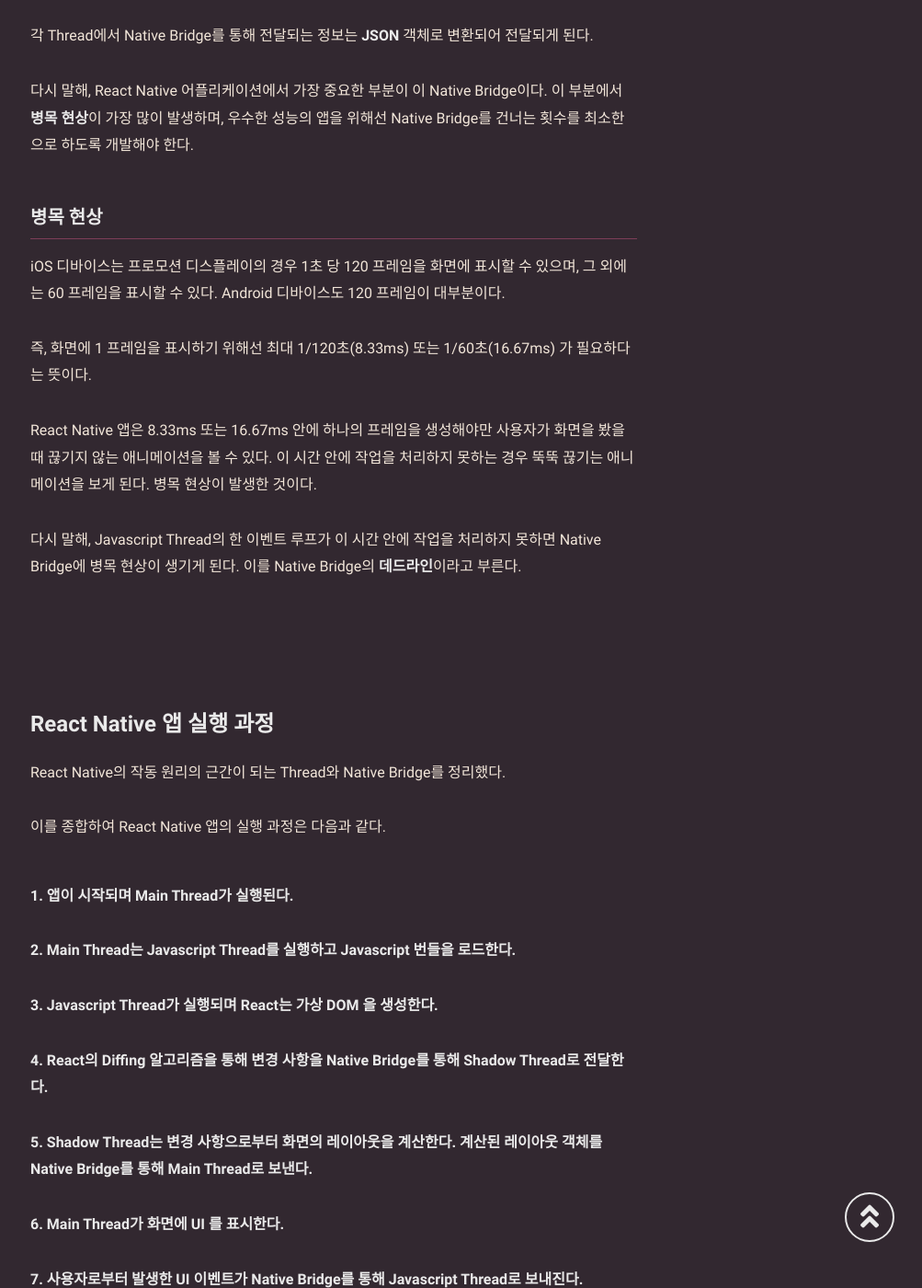
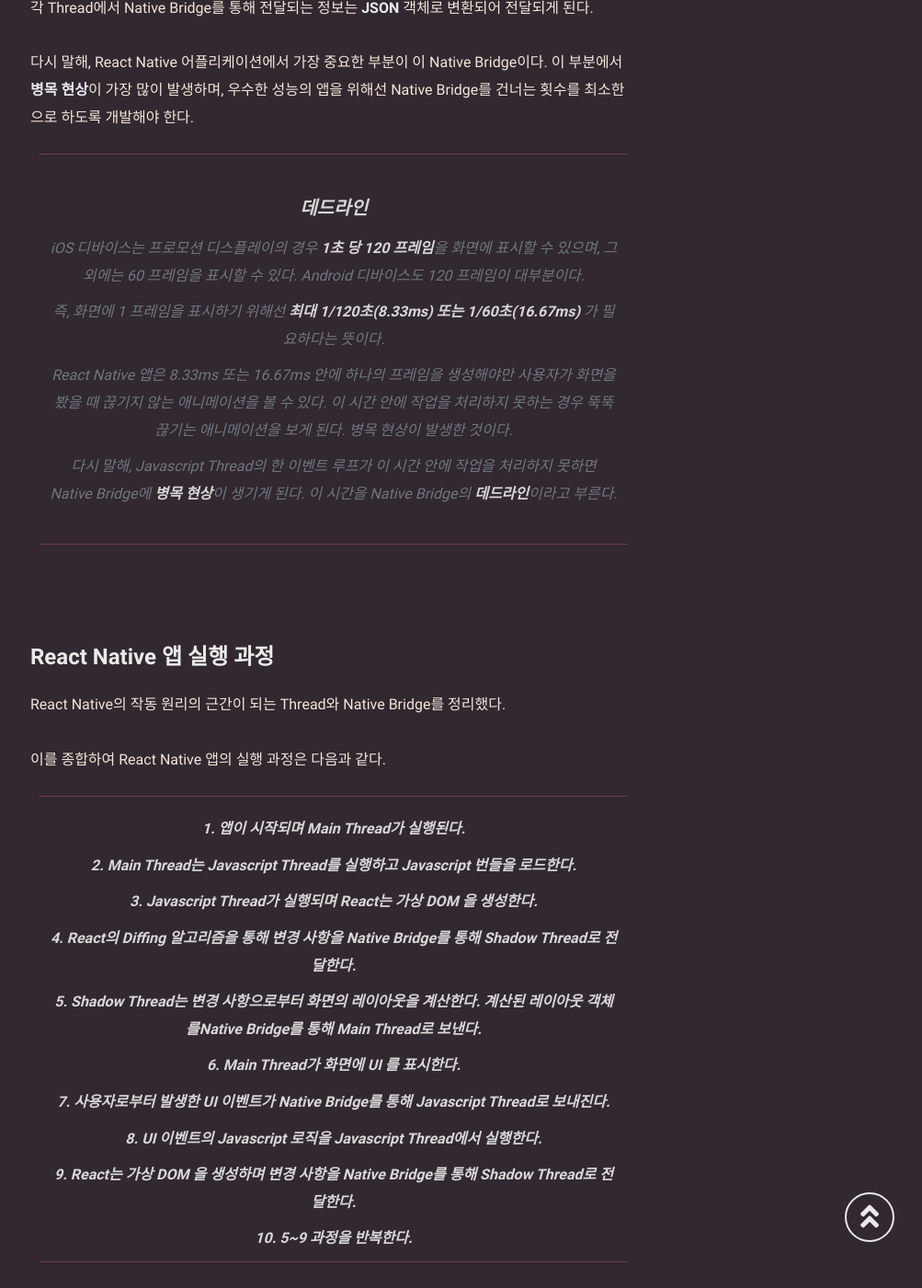
Before and after one commit to mniYUNSU/mniYUNSU.github.io, a Jekyll site: the page built from _posts/react-native-funda2/2023-03-20-react-native-funda2.md, in a window 1280 px wide and 1400 px high, scrolled down 3793 px. Shown: the whole window at 92% size, without its empty margins (277-1280 px from the left). Built offline with Jekyll 4.4.1, drawn with Linux system fonts in a browser that asks for light colours; some web fonts are replaced; comment, search, counter and statistics services are not loaded; some of the changed text lies outside the part shown.

Commit message:
edit : react native fundamentals 2

```diff
--- a/_posts/react-native-funda2/2023-03-20-react-native-funda2.md
+++ b/_posts/react-native-funda2/2023-03-20-react-native-funda2.md
@@ -18,9 +18,11 @@
 
 React Native 앱은 Javascript 기반의 크로스 플랫폼 개발 도구로서, 크게 두 가지 부분으로 구성되어 있다. **Native** 영역과 **Javascript** 영역이다.
 
-모바일 앱은 Android와 iOS 라는 두 플랫폼으로 분류되어 있다. 두 플랫폼은 각각 정해진 프로그래밍 언어를 기반으로 앱을 작동한다. Android는 Java와 Kotlin이며, iOS 는 Objective-C 와 Swift이다.
+모바일 앱은 Android와 iOS 라는 두 플랫폼으로 분류되어 있다. 두 플랫폼은 각각 정해진 프로그래밍 언어를 기반으로 앱을 작동한다. Android는 **Java와 Kotlin**이며, iOS 는 **Objective-C 와 Swift**이다.
 
-**React Native는 Javascript를 기반으로 하는데 어떻게 두 플랫폼에 모바일 앱을 배포할 수 있을까?** 그것은 React Native 앱은 위에서 말한 Native 영역, 그러니까 Android는 Java / Kotlin, iOS 는 Objective-C / Swift 환경을 Main Thread로 사용하여 앱을 실행 및 로드하고 **Javascript를 실행하기 위한 환경**을 구성하기 때문이다.
+**React Native는 Javascript를 기반으로 하는데 어떻게 두 플랫폼에 모바일 앱을 배포할 수 있을까?**
+
+그것은 React Native 앱은 위에서 말한 Native 영역, 그러니까 Android는 Java / Kotlin, iOS 는 Objective-C / Swift 환경을 Main Thread로 사용하여 앱을 실행 및 로드하고 **Javascript를 실행하기 위한 환경**을 구성하기 때문이다.
 
 Javascript를 실행하기 위한 환경에 대해 이야기 하기 전에 먼저 React Native 에서 사용하는 **Thread** 를 짚고 넘어가야 한다.
 
@@ -45,23 +47,26 @@
 
 React Native는 React의 **Diffing 알고리즘**을 활용해 이벤트 루프 종료 마다 UI 의 변경된 부분만, 그러니까 최소한의 변경사항 만 Main Thread로 전달한다.
 
-##### Diffing Algorithm
-
-React 에서의 UI 컴포넌트들은 실제 DOM의 노드가 아닌 **Virtual DOM**이다. React는 이 가상 DOM을 활용해 최소한의 변경 사항을 파악하여 그 부분만 리렌더링한다. 이 때 사용하는 알고리즘이 Diffing 알고리즘이다.
-
-React 환경에서 컴포넌트의 특정 상태가 변경된 경우, React는 상태가 변경된 컴포넌트를 **Dirty** 하다 판단한다.React에서 이 Dirty 컴포넌트를 찾는 방법은 기존 트리와 업데이트 될 트리의 레벨 별 트리를 비교하는 것으로 찾는다.
-
- <figure>
- <img src="./../../images/reactnative-fundas1.png" alt="reactnative-fundas1"><figcaption>Fig 1. 컴포넌트의 레벨 별 비교</figcaption></figure>
-
-그래서 매 이벤트 루프 마다 이 Dirty 한 컴포넌트를 확인하고 상태 값만 변했다면 그 값만 업데이트하고 컴포넌트가 변경되었다면 현재 노드를 포함한 자식 노드들의 가상 DOM을 렌더링하여 기존 가상 DOM을 대체한다.
-
- <figure>
- <img src="./../../images/reactnative-fundas2.png" alt="reactnative-fundas2"><figcaption>Fig 2. 가상 DOM 업데이트 방식</figcaption></figure>
-
-이 과정이 실제 DOM 이었다면 매우 무거운 작업이겠지만 가상 DOM이기 때문에 그 작업이 크지 않다. 또한 이 컴포넌트의 업데이트가 루트 컴포넌트에서 진행되지 않고 일부 컴포넌트에서만 진행된다. 즉 **'지역성'**을 띄고 있어 실제로 Dirty 컴포넌트의 비교 횟수가 많지 않다.
-
-그럼에도 하위 컴포넌트들의 리렌더링을 방지하고자 한다면 그 컴포넌트를 메모이제이션하는 것으로 성능 최적화를 수행할 수 있다.
+> #### Diffing Algorithm
+>
+> React 에서의 UI 컴포넌트들은 실제 DOM의 노드가 아닌 **Virtual DOM**이다. React는 이 가상 DOM을 활용해 최소한의 변경 사항을 파악하여 그 부분만 리렌더링한다.
+>
+> 이 때 사용하는 알고리즘이 **Diffing 알고리즘**이다.
+>
+> React 환경에서 컴포넌트의 특정 상태가 변경된 경우, React는 상태가 변경된 컴포넌트를 **Dirty** 하다 판단한다. React에서 이 Dirty 컴포넌트를 찾는 방법은 기존 트리와 업데이트 될 트리의 **레벨 별 트리**를 비교하는 것으로 찾는다.
+>
+> <figure>
+>  <img src="./../../images/reactnative-fundas1.png" alt="reactnative-fundas1"><figcaption>Fig 1. 컴포넌트의 레벨 별 비교</figcaption></figure>
+>
+> 그래서 매 이벤트 루프 마다 이 Dirty 한 컴포넌트를 확인하고 상태 값만 변했다면 그 값만 업데이트하고 컴포넌트가 변경되었다면 현재 노드를 포함한 자식 노드들의 가상 DOM을 렌더링하여 기존 가상 DOM을 대체한다.
+>
+> <figure>
+>  <img src="./../../images/reactnative-fundas2.png" alt="reactnative-fundas2"><figcaption>Fig 2. 가상 DOM 업데이트 방식</figcaption></figure>
+>
+> 이 과정이 실제 DOM 이었다면 매우 무거운 작업이겠지만 가상 DOM이기 때문에 그 작업이 크지 않다. 또한 이 컴포넌트의 업데이트가 루트 컴포넌트에서 진행되지 않고 일부 컴포넌트에서만 진행된다. 즉 **'지역성'**을 띄고 있어 실제로 Dirty 컴포넌트의 비교 횟수가 많지 않다.
+>
+> 그럼에도 하위 컴포넌트들의 리렌더링을 방지하고자 한다면 그 컴포넌트를 **메모이제이션**하는 것으로 성능 최적화를 수행할 수 있다.
+> <br> <br>
 
 <br>
 
@@ -71,7 +76,6 @@
 
 이 Shadow Thread는 변경 사항에 맞는 **화면의 레이아웃을 계산**한다. 계산이 끝난 레이아웃의 파라미터 또는 객체를 Main Thread로 보내는 역할을 수행한다.
 
-<br>
 <br>
 
 # Native Bridge
@@ -84,17 +88,17 @@
 
 다시 말해, React Native 어플리케이션에서 가장 중요한 부분이 이 Native Bridge이다. 이 부분에서 **병목 현상**이 가장 많이 발생하며, 우수한 성능의 앱을 위해선 Native Bridge를 건너는 횟수를 최소한으로 하도록 개발해야 한다.
 
-### 병목 현상
+> #### 데드라인
+>
+> iOS 디바이스는 프로모션 디스플레이의 경우 **1초 당 120 프레임**을 화면에 표시할 수 있으며, 그 외에는 60 프레임을 표시할 수 있다. Android 디바이스도 120 프레임이 대부분이다.
+>
+> 즉, 화면에 1 프레임을 표시하기 위해선 **최대 1/120초(8.33ms) 또는 1/60초(16.67ms)** 가 필요하다는 뜻이다.
+>
+> React Native 앱은 8.33ms 또는 16.67ms 안에 하나의 프레임을 생성해야만 사용자가 화면을 봤을 때 끊기지 않는 애니메이션을 볼 수 있다. 이 시간 안에 작업을 처리하지 못하는 경우 뚝뚝 끊기는 애니메이션을 보게 된다. 병목 현상이 발생한 것이다.
+>
+> 다시 말해, Javascript Thread의 한 이벤트 루프가 이 시간 안에 작업을 처리하지 못하면 Native Bridge에 **병목 현상**이 생기게 된다. 이 시간을 Native Bridge의 **데드라인**이라고 부른다.
+> <br> <br>
 
-iOS 디바이스는 프로모션 디스플레이의 경우 1초 당 120 프레임을 화면에 표시할 수 있으며, 그 외에는 60 프레임을 표시할 수 있다. Android 디바이스도 120 프레임이 대부분이다.
-
-즉, 화면에 1 프레임을 표시하기 위해선 최대 1/120초(8.33ms) 또는 1/60초(16.67ms) 가 필요하다는 뜻이다.
-
-React Native 앱은 8.33ms 또는 16.67ms 안에 하나의 프레임을 생성해야만 사용자가 화면을 봤을 때 끊기지 않는 애니메이션을 볼 수 있다. 이 시간 안에 작업을 처리하지 못하는 경우 뚝뚝 끊기는 애니메이션을 보게 된다. 병목 현상이 발생한 것이다.
-
-다시 말해, Javascript Thread의 한 이벤트 루프가 이 시간 안에 작업을 처리하지 못하면 Native Bridge에 병목 현상이 생기게 된다. 이를 Native Bridge의 **데드라인**이라고 부른다.
-
-<br>
 <br>
 
 # React Native 앱 실행 과정
@@ -103,25 +107,25 @@
 
 이를 종합하여 React Native 앱의 실행 과정은 다음과 같다.
 
-##### 1. 앱이 시작되며 Main Thread가 실행된다.
-
-##### 2. Main Thread는 Javascript Thread를 실행하고 Javascript 번들을 로드한다.
-
-##### 3. Javascript Thread가 실행되며 React는 가상 DOM 을 생성한다.
-
-##### 4. React의 Diffing 알고리즘을 통해 변경 사항을 Native Bridge를 통해 Shadow Thread로 전달한다.
-
-##### 5. Shadow Thread는 변경 사항으로부터 화면의 레이아웃을 계산한다. 계산된 레이아웃 객체를 Native Bridge를 통해 Main Thread로 보낸다.
-
-##### 6. Main Thread가 화면에 UI 를 표시한다.
-
-##### 7. 사용자로부터 발생한 UI 이벤트가 Native Bridge를 통해 Javascript Thread로 보내진다.
-
-##### 8. UI 이벤트의 Javascript 로직을 Javascript Thread에서 실행한다.
-
-##### 9. React는 가상 DOM 을 생성하며 변경 사항을 Native Bridge를 통해 Shadow Thread로 전달한다.
-
-##### 10. 5~9 과정을 반복한다.
+> **1. 앱이 시작되며 Main Thread가 실행된다.**
+>
+> **2. Main Thread는 Javascript Thread를 실행하고 Javascript 번들을 로드한다.**
+>
+> **3. Javascript Thread가 실행되며 React는 가상 DOM 을 생성한다.**
+>
+> **4. React의 Diffing 알고리즘을 통해 변경 사항을 Native Bridge를 통해 Shadow Thread로 전달한다.**
+>
+> **5. Shadow Thread는 변경 사항으로부터 화면의 레이아웃을 계산한다. 계산된 레이아웃 객체를Native Bridge를 통해 Main Thread로 보낸다.**
+>
+> **6. Main Thread가 화면에 UI 를 표시한다.**
+>
+> **7. 사용자로부터 발생한 UI 이벤트가 Native Bridge를 통해 Javascript Thread로 보내진다.**
+>
+> **8. UI 이벤트의 Javascript 로직을 Javascript Thread에서 실행한다.**
+>
+> **9. React는 가상 DOM 을 생성하며 변경 사항을 Native Bridge를 통해 Shadow Thread로 전달한다.**
+>
+> **10. 5~9 과정을 반복한다.**
 
 <br>
 
```
Also changed, not shown: other parts of _posts/react-native-funda2/2023-03-20-react-native-funda2.md (+3 -3 lines).
